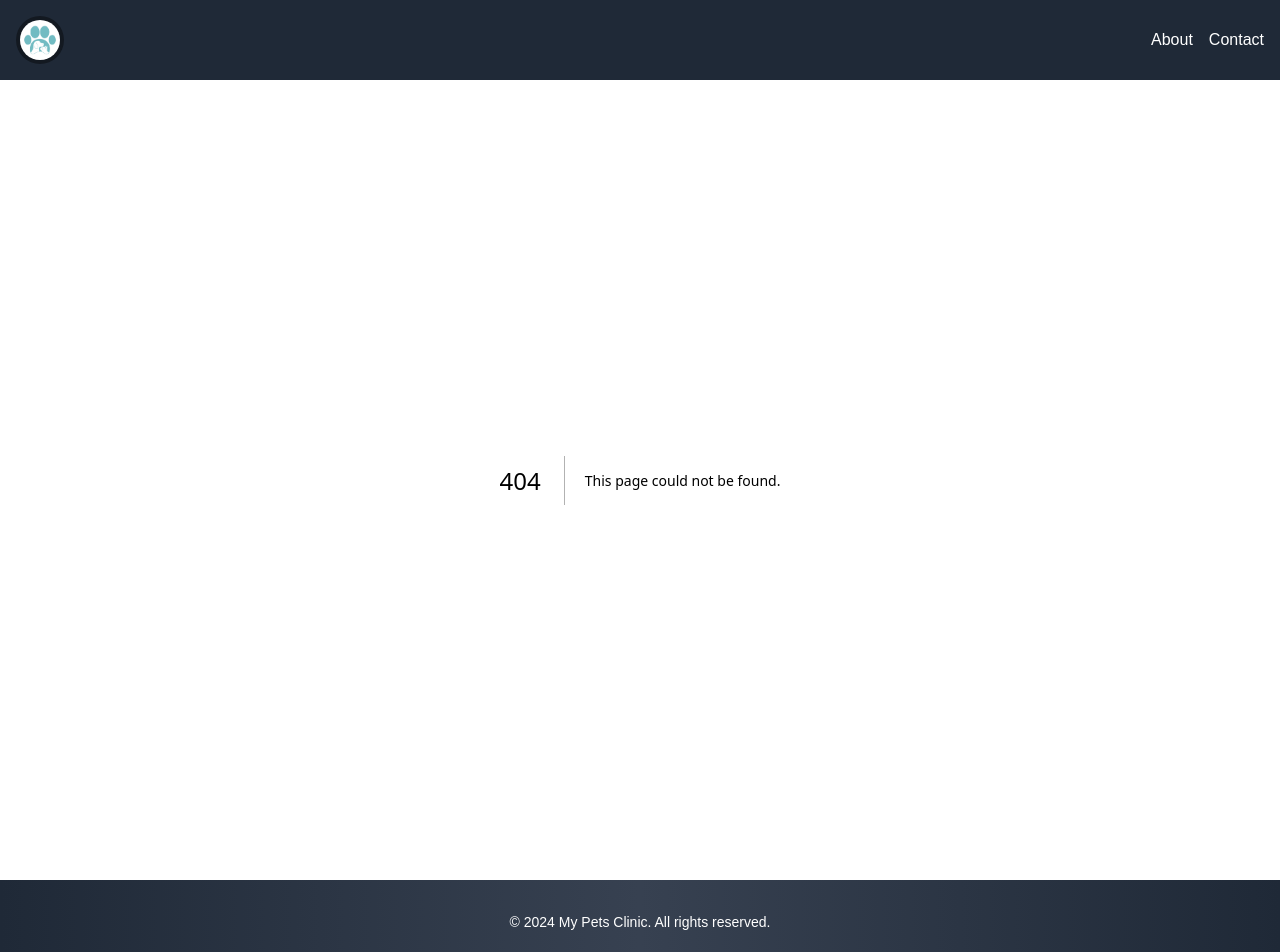
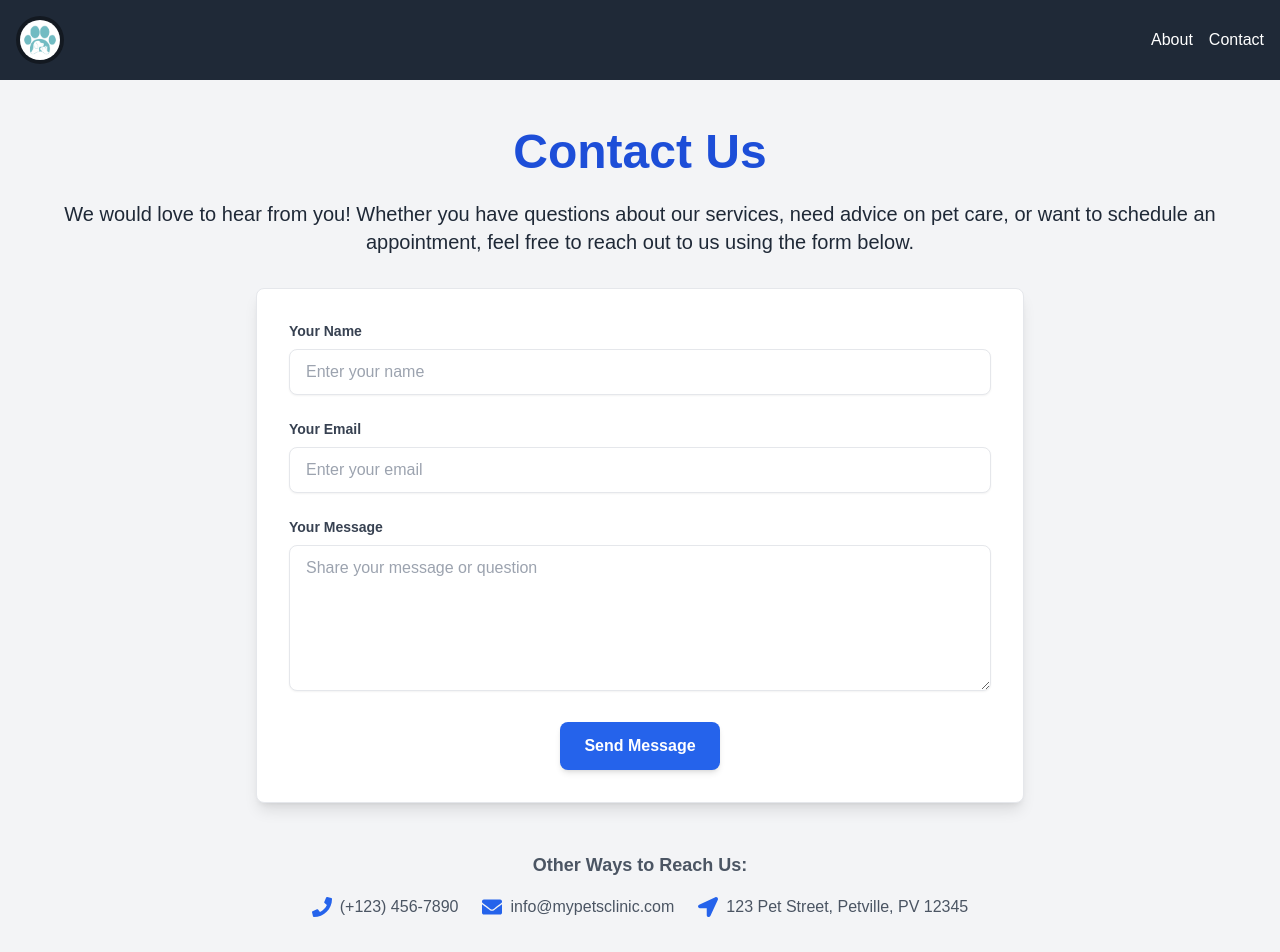
Before and after one commit to Saqibi4213/simple_nextjs_project, a Next.js app: page /contact in a window 1280 px wide. Before the commit this address had no page. Shown: the top 952 px of the page. Built offline with nearby package versions, Linux system fonts and the light colour scheme.

Commit message:
contact add

```diff
--- /dev/null
+++ b/src/app/contact/page.tsx
@@ -0,0 +1,91 @@
+import Link from 'next/link';
+import { FaPhone, FaEnvelope, FaLocationArrow } from 'react-icons/fa';
+
+const Contact = () => {
+  return (
+    <div className="flex flex-col items-center justify-center min-h-screen bg-gray-100 p-6 md:p-12">
+      <h1 className="text-4xl md:text-5xl font-extrabold text-blue-700 mb-6 text-center">
+        Contact Us
+      </h1>
+      <p className="text-lg md:text-xl text-gray-800 mb-8 text-center">
+        We would love to hear from you! Whether you have questions about our services, need advice on pet care, or want to schedule an appointment, feel free to reach out to us using the form below.
+      </p>
+      <div className="w-full max-w-3xl bg-white shadow-lg rounded-lg p-6 md:p-8 border border-gray-200">
+        <form>
+          <div className="mb-6">
+            <label
+              className="block text-gray-700 text-sm font-semibold mb-2"
+              htmlFor="name"
+            >
+              Your Name
+            </label>
+            <input
+              id="name"
+              type="text"
+              className="shadow-sm appearance-none border rounded-lg w-full py-3 px-4 text-gray-700 leading-tight focus:outline-none focus:ring-2 focus:ring-blue-500"
+              placeholder="Enter your name"
+              required
+            />
+          </div>
+          <div className="mb-6">
+            <label
+              className="block text-gray-700 text-sm font-semibold mb-2"
+              htmlFor="email"
+            >
+              Your Email
+            </label>
+            <input
+              id="email"
+              type="email"
+              className="shadow-sm appearance-none border rounded-lg w-full py-3 px-4 text-gray-700 leading-tight focus:outline-none focus:ring-2 focus:ring-blue-500"
+              placeholder="Enter your email"
+              required
+            />
+          </div>
+          <div className="mb-6">
+            <label
+              className="block text-gray-700 text-sm font-semibold mb-2"
+              htmlFor="message"
+            >
+              Your Message
+            </label>
+            <textarea
+              id="message"
+              className="shadow-sm appearance-none border rounded-lg w-full py-3 px-4 text-gray-700 leading-tight focus:outline-none focus:ring-2 focus:ring-blue-500"
+              rows={6}
+              placeholder="Share your message or question"
+              required
+            ></textarea>
+          </div>
+          <div className="flex items-center justify-center">
+            <button
+              type="submit"
+              className="bg-blue-600 hover:bg-blue-700 text-white font-bold py-3 px-6 rounded-lg shadow-md transition duration-200 transform hover:scale-105"
+            >
+              Send Message
+            </button>
+          </div>
+        </form>
+      </div>
+      <div className="mt-12 text-center text-gray-600">
+        <p className="text-lg mb-4 font-semibold">Other Ways to Reach Us:</p>
+        <div className="flex flex-col md:flex-row justify-center space-y-4 md:space-x-6 md:space-y-0">
+          <div className="flex items-center space-x-2">
+            <FaPhone className="text-blue-600 text-xl" />
+            <span>(+123) 456-7890</span>
+          </div>
+          <div className="flex items-center space-x-2">
+            <FaEnvelope className="text-blue-600 text-xl" />
+            <span>info@mypetsclinic.com</span>
+          </div>
+          <div className="flex items-center space-x-2">
+            <FaLocationArrow className="text-blue-600 text-xl" />
+            <span>123 Pet Street, Petville, PV 12345</span>
+          </div>
+        </div>
+      </div>
+    </div>
+  );
+};
+
+export default Contact;
```
